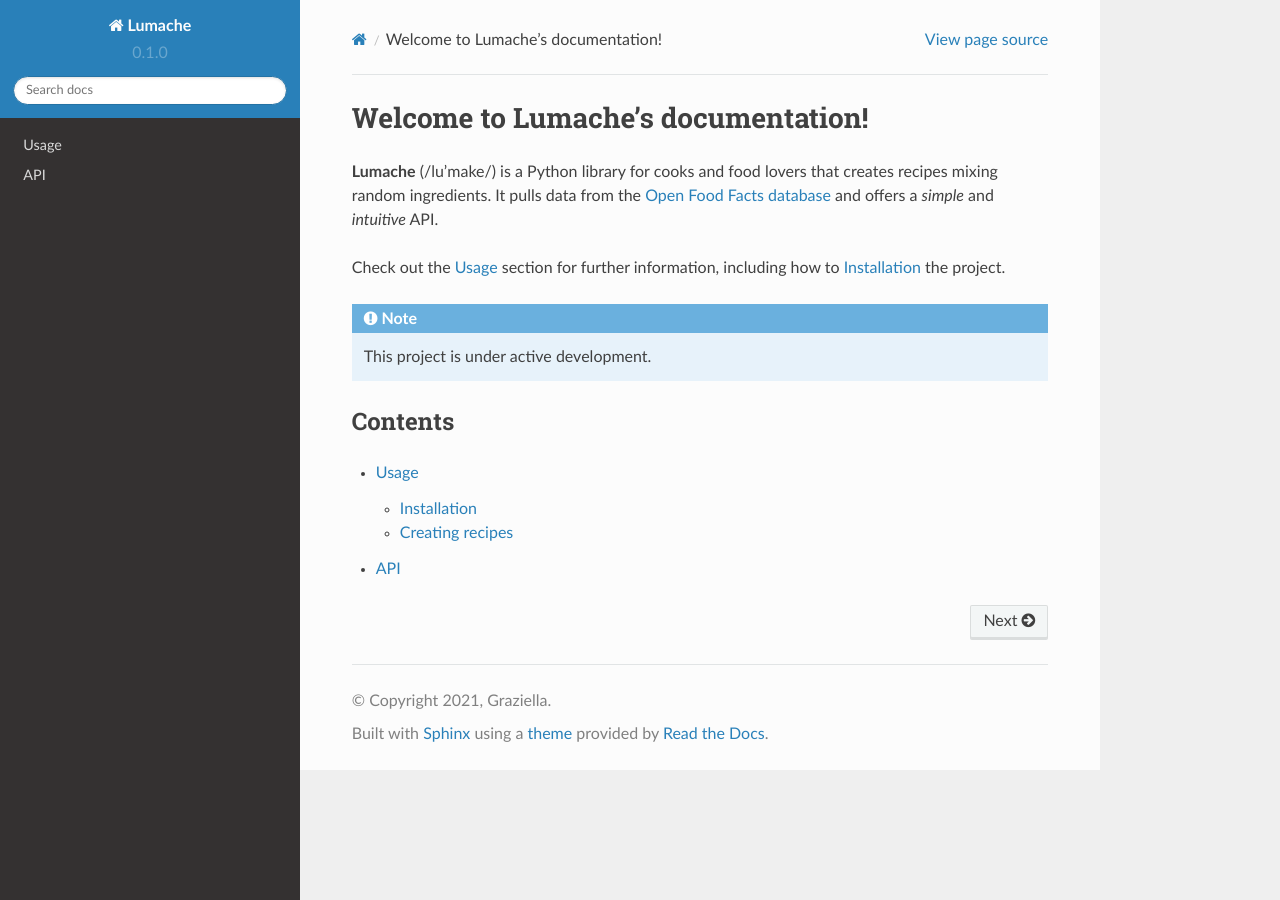
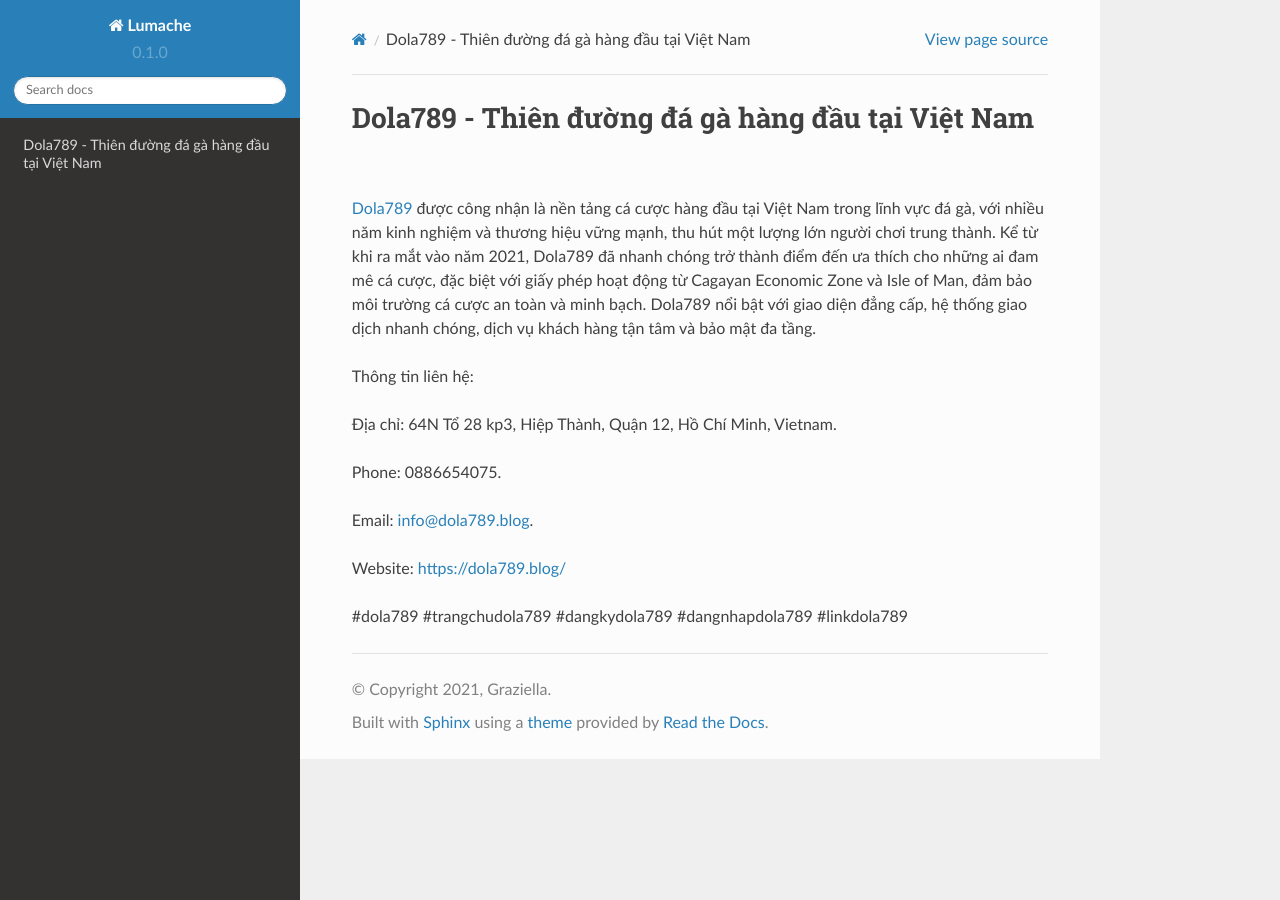
Before and after one commit to JonsCalicut123/dola789blog, a Sphinx documentation site: the page built from docs/source/index.rst, in a window 1280 px wide. Built offline with Sphinx 7.4.7 and the Read the Docs theme 2.0.0, drawn with Linux system fonts in a browser that asks for light colours.

Commit message:
Update index.rst

```diff
--- a/docs/source/index.rst
+++ b/docs/source/index.rst
@@ -1,22 +1,16 @@
-Welcome to Lumache's documentation!
+Dola789 - Thiên đường đá gà hàng đầu tại Việt Nam
 ===================================
 
-**Lumache** (/lu'make/) is a Python library for cooks and food lovers
-that creates recipes mixing random ingredients.
-It pulls data from the `Open Food Facts database <https://world.openfoodfacts.org/>`_
-and offers a *simple* and *intuitive* API.
+`Dola789 <https://dola789.blog/>`_ được công nhận là nền tảng cá cược hàng đầu tại Việt Nam trong lĩnh vực đá gà, với nhiều năm kinh nghiệm và thương hiệu vững mạnh, thu hút một lượng lớn người chơi trung thành. Kể từ khi ra mắt vào năm 2021, Dola789 đã nhanh chóng trở thành điểm đến ưa thích cho những ai đam mê cá cược, đặc biệt với giấy phép hoạt động từ Cagayan Economic Zone và Isle of Man, đảm bảo môi trường cá cược an toàn và minh bạch. Dola789 nổi bật với giao diện đẳng cấp, hệ thống giao dịch nhanh chóng, dịch vụ khách hàng tận tâm và bảo mật đa tầng.
 
-Check out the :doc:`usage` section for further information, including
-how to :ref:`installation` the project.
+Thông tin liên hệ:
 
-.. note::
+Địa chỉ: 64N Tổ 28 kp3, Hiệp Thành, Quận 12, Hồ Chí Minh, Vietnam.
 
-   This project is under active development.
+Phone: 0886654075.
 
-Contents
---------
+Email: info@dola789.blog.
 
-.. toctree::
+Website: https://dola789.blog/
 
-   usage
-   api
+#dola789 #trangchudola789 #dangkydola789 #dangnhapdola789 #linkdola789
```
